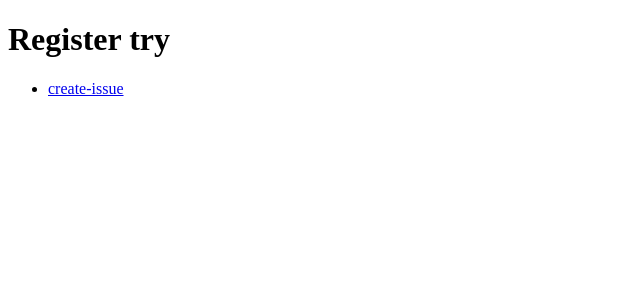
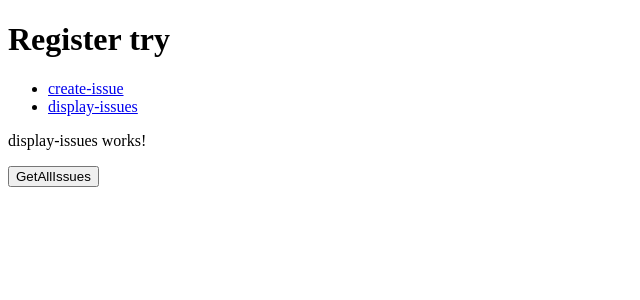
Before and after one commit to Gokul-R07/Online-Customer-Service-Center-Angular, an Angular app: page /display-issues in a window 1280 px wide. Before the commit this address led to /. Shown: the top 300 px of the page, without its empty margins (0-640 px from the left). Built offline with nearby package versions, Linux system fonts and the light colour scheme.

Commit message:
added display issues

```diff
--- a/src/app/app-routing.module.ts
+++ b/src/app/app-routing.module.ts
@@ -1,8 +1,11 @@
 import { NgModule } from '@angular/core';
 import { RouterModule, Routes } from '@angular/router';
 import { CreateIssueComponent } from './components/create-issue/create-issue.component';
+import { DisplayIssuesComponent } from './components/display-issues/display-issues.component';
 const routes: Routes = [
-  {path:'create-issue',component:CreateIssueComponent}
+  {path:'create-issue',component:CreateIssueComponent},
+  {path:'display-issues',component:DisplayIssuesComponent}
+
 ];
 
 @NgModule({
--- a/src/app/app.component.html
+++ b/src/app/app.component.html
@@ -4,5 +4,6 @@
   <ul id="fordisplay">
     <li><a routerLink="create-issue">create-issue</a></li>
     <!-- <li><a routerLink="/register">View All Customers</a></li> -->
+    <li><a routerLink="display-issues">display-issues</a></li>
   </ul>
 <router-outlet></router-outlet>
--- a/src/app/app.module.ts
+++ b/src/app/app.module.ts
@@ -6,10 +6,12 @@ import { FormsModule } from '@angular/forms';
 import { CommonModule } from '@angular/common';
 import { HttpClientModule } from '@angular/common/http';
 import { CreateIssueComponent } from './components/create-issue/create-issue.component';
+import { DisplayIssuesComponent } from './components/display-issues/display-issues.component';
 @NgModule({
   declarations: [
     AppComponent,
     CreateIssueComponent,
+    DisplayIssuesComponent,
   ],
   imports: [
     BrowserModule,
--- /dev/null
+++ b/src/app/components/display-issues/display-issues.component.html
@@ -0,0 +1,3 @@
+<p>display-issues works!</p>
+<button name="issue" (click)="getAllIssues()"> GetAllIssues
+</button>
--- /dev/null
+++ b/src/app/components/display-issues/display-issues.component.ts
@@ -0,0 +1,35 @@
+import { Component } from '@angular/core';
+import { Router } from '@angular/router';
+import { DisplayIssuesService } from 'src/app/services/display-issues.service';
+import { Customer } from '../../model/customer';
+import { Issue } from '../../model/issue';
+
+@Component({
+  selector: 'app-display-issues',
+  templateUrl: './display-issues.component.html',
+  styleUrls: ['./display-issues.component.css']
+})
+export class DisplayIssuesComponent {
+[x: string]: any;
+
+  issues: Issue[] = [];
+
+  error:string=""
+
+  constructor(private displayIssueService:DisplayIssuesService) {}
+
+  getAllIssues() {
+    this.displayIssueService.getAllIssues().subscribe({
+      next: (issues) => {
+        console.log(issues);
+        this.error=""
+
+      },
+      error: (err) => {
+        this.error=err.error
+        console.log(err)
+      }
+    })
+  }
+
+}
--- /dev/null
+++ b/src/app/services/display-issues.service.ts
@@ -0,0 +1,15 @@
+import { HttpClient } from '@angular/common/http';
+import { Injectable } from '@angular/core';
+import { Observable } from 'rxjs';
+
+@Injectable({
+  providedIn: 'root'
+})
+export class DisplayIssuesService {
+
+  constructor(private httpClient:HttpClient) { }
+  getAllIssues():Observable<any>{
+    return this.httpClient.get('http://localhost:8080/issues/');
+  }
+
+}
```
Also changed, not shown: src/app/components/display-issues/display-issues.component.css (added), 2 other files (tests, documents, lock files or other folders).
